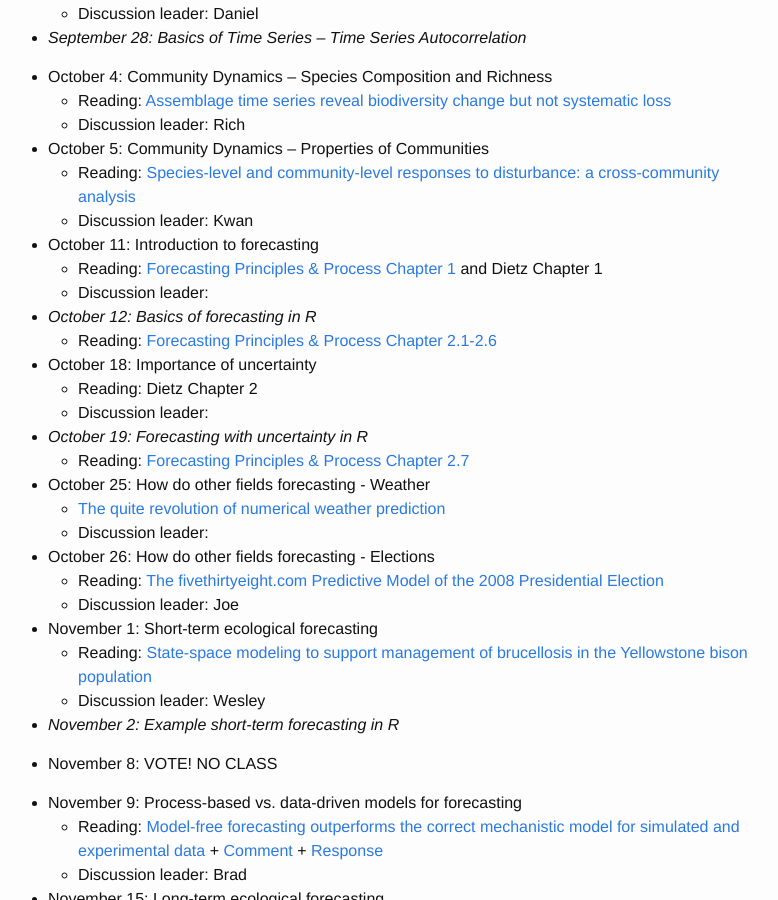
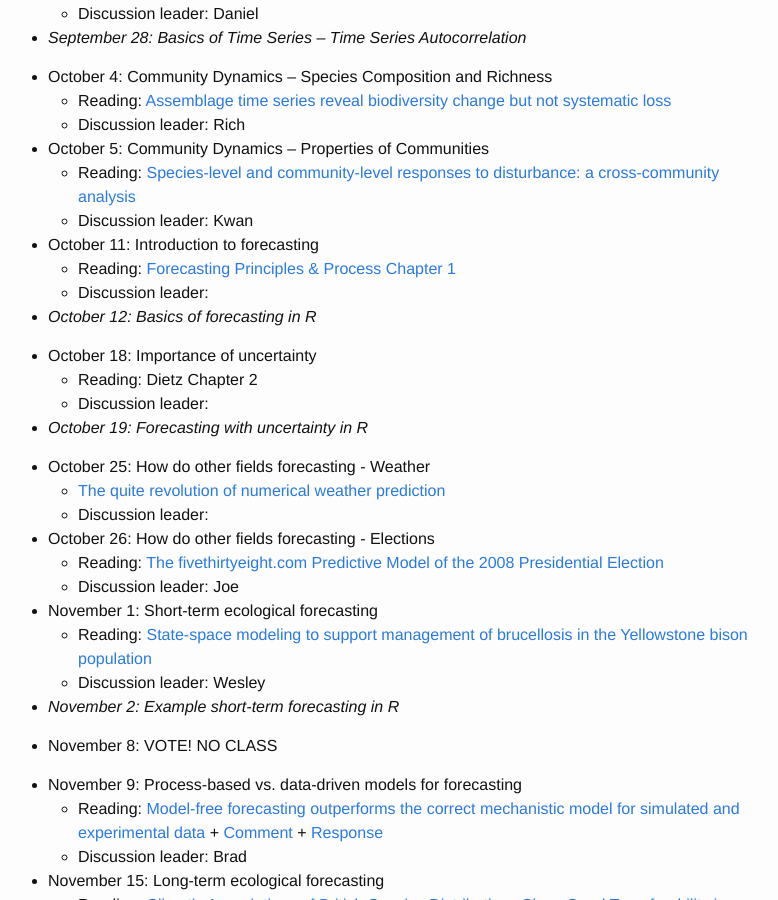
Before and after one commit to weecology/forecasting-dynamics-course, a Jekyll site: the page built from schedule.md, in a window 1280 px wide and 900 px high, scrolled down 990 px. Shown: the whole window, without its empty margins (252-1030 px from the left). Built offline with Jekyll 4.4.1, drawn with Linux system fonts in a browser that asks for light colours.

Commit message:
Reduce forecasting readings
* Remove readings on R days
* Reduce the number of Intro Forecasting readings to one

```diff
--- a/schedule.md
+++ b/schedule.md
@@ -64,18 +64,15 @@ Activity days when laptops are required are noted in italics. Discussion leaders
 * October 11: Introduction to forecasting
     * Reading:
       [Forecasting Principles & Process Chapter 1](https://www.otexts.org/fpp/1)
-      and Dietz Chapter 1
     * Discussion leader:
 
 * *October 12: Basics of forecasting in R*
-    * Reading: [Forecasting Principles & Process Chapter 2.1-2.6](https://www.otexts.org/fpp/2)
 
 * October 18: Importance of uncertainty
     * Reading: Dietz Chapter 2
     * Discussion leader:
 
 * *October 19: Forecasting with uncertainty in R*
-    * Reading: [Forecasting Principles & Process Chapter 2.7](https://www.otexts.org/fpp/2/7)
 
 * October 25: How do other fields forecasting - Weather
     * [The quite revolution of numerical weather prediction](https://doi.org/10.1038/nature14956)
```
